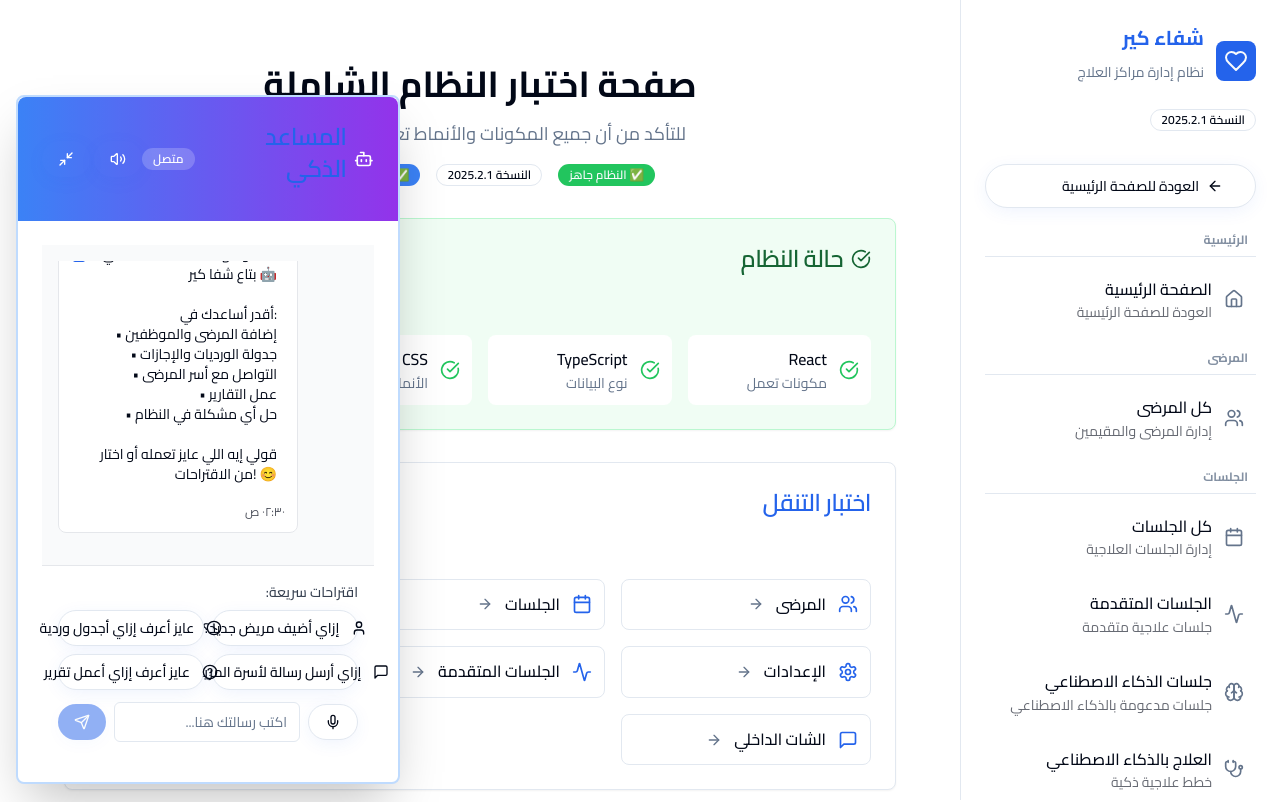
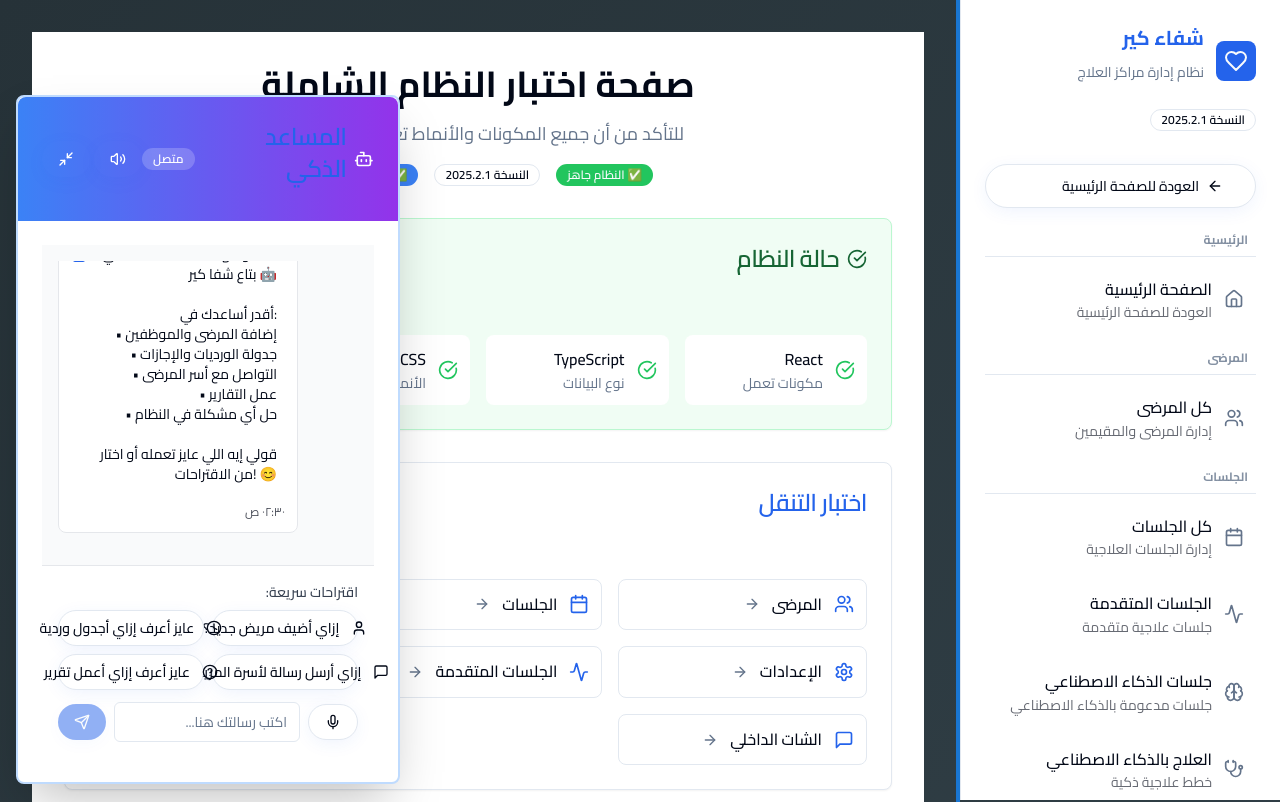
Before and after one commit to djharga/shifa-care-ai-insights-82-main, a React (Vite) app: page /test in a window 1280 px wide. Shown: the top 802 px of the page. Built offline with nearby package versions, Linux system fonts and the light colour scheme.

Commit message:
fix: remove default export from supabase client to resolve import errors

```diff
--- a/src/App.css
+++ b/src/App.css
@@ -414,3 +414,45 @@ body {
   outline: 2px solid var(--primary-color);
   outline-offset: 2px;
 }
+
+/* ثيمات الوقت */
+.theme-morning {
+  background: linear-gradient(135deg, #e0f7fa 0%, #b2ebf2 100%);
+}
+.theme-evening {
+  background: linear-gradient(135deg, #fffde7 0%, #ffe082 100%);
+}
+.theme-night {
+  background: linear-gradient(135deg, #263238 0%, #37474f 100%);
+}
+
+/* تخصيص حسب الدور */
+.role-admin .Navigation, .role-admin main {
+  /* لمسات إدارية */
+  border-right: 4px solid #1976d2;
+}
+.role-therapist .Navigation, .role-therapist main {
+  border-right: 4px solid #43a047;
+}
+.role-patient .Navigation, .role-patient main {
+  border-right: 4px solid #fbc02d;
+}
+
+/* تخصيص حسب نوع الصفحة */
+.page-reports main {
+  background: rgba(255,255,255,0.95);
+  box-shadow: 0 0 40px 0 #e0e0e0;
+}
+.page-chat main {
+  background: rgba(245,245,255,0.98);
+  box-shadow: 0 0 40px 0 #b3e5fc;
+}
+
+/* تحسينات عامة */
+.fade-in {
+  animation: fadeIn 0.7s;
+}
+@keyframes fadeIn {
+  from { opacity: 0; }
+  to { opacity: 1; }
+}
--- a/src/components/layout/Layout.tsx
+++ b/src/components/layout/Layout.tsx
@@ -5,20 +5,51 @@ interface LayoutProps {
   children: React.ReactNode;
 }
 
+// منطق تحديد الوقت
+const getTimeTheme = () => {
+  const hour = new Date().getHours();
+  if (hour >= 6 && hour < 12) return 'morning'; // صباح
+  if (hour >= 12 && hour < 18) return 'evening'; // مساء
+  return 'night'; // ليل
+};
+
+// متغير ثابت مؤقت لدور المستخدم (يمكن ربطه لاحقاً بالمصادقة)
+const userRole = localStorage.getItem('userRole') || 'admin'; // أو therapist أو patient
+
+// منطق تحديد نوع الصفحة (بناءً على المسار)
+const getPageType = () => {
+  if (window.location.pathname.includes('reports')) return 'reports';
+  if (window.location.pathname.includes('chat')) return 'chat';
+  return 'default';
+};
+
 const Layout: React.FC<LayoutProps> = ({ children }) => {
+  const timeTheme = getTimeTheme();
+  const pageType = getPageType();
+  const rootClass = `min-h-screen font-arabic overflow-x-hidden dir-rtl theme-${timeTheme} role-${userRole} page-${pageType}`;
+
   return (
-    <div className="min-h-screen bg-background font-arabic overflow-x-hidden" dir="rtl">
+    <div className={rootClass}>
+      {/* SVG/Gradient خلفية ديناميكية */}
+      <div className="fixed inset-0 -z-10 pointer-events-none select-none">
+        {timeTheme === 'morning' && (
+          <svg width="100%" height="100%" className="absolute inset-0 w-full h-full" style={{opacity:0.12}}><defs><linearGradient id="morning" x1="0" y1="0" x2="1" y2="1"><stop offset="0%" stopColor="#b2ebf2"/><stop offset="100%" stopColor="#e0f7fa"/></linearGradient></defs><rect width="100%" height="100%" fill="url(#morning)"/><circle cx="80%" cy="20%" r="180" fill="#81d4fa" opacity="0.3"/><circle cx="20%" cy="80%" r="120" fill="#a5d6a7" opacity="0.2"/></svg>
+        )}
+        {timeTheme === 'evening' && (
+          <svg width="100%" height="100%" className="absolute inset-0 w-full h-full" style={{opacity:0.13}}><defs><linearGradient id="evening" x1="0" y1="0" x2="1" y2="1"><stop offset="0%" stopColor="#ffe082"/><stop offset="100%" stopColor="#ffcc80"/></linearGradient></defs><rect width="100%" height="100%" fill="url(#evening)"/><ellipse cx="70%" cy="30%" rx="160" ry="80" fill="#ffb74d" opacity="0.25"/><ellipse cx="30%" cy="70%" rx="100" ry="60" fill="#ba68c8" opacity="0.18"/></svg>
+        )}
+        {timeTheme === 'night' && (
+          <svg width="100%" height="100%" className="absolute inset-0 w-full h-full" style={{opacity:0.15}}><defs><linearGradient id="night" x1="0" y1="0" x2="1" y2="1"><stop offset="0%" stopColor="#263238"/><stop offset="100%" stopColor="#37474f"/></linearGradient></defs><rect width="100%" height="100%" fill="url(#night)"/><circle cx="85%" cy="15%" r="100" fill="#1976d2" opacity="0.18"/><circle cx="15%" cy="85%" r="80" fill="#90a4ae" opacity="0.13"/></svg>
+        )}
+      </div>
       {/* Navigation */}
       <Navigation />
-
       {/* Main Content */}
       <main className="lg:mr-80 transition-all duration-300 fade-in">
         <div className="min-h-screen p-3 sm:p-4 md:p-6 lg:p-8 max-w-full">
           {children}
         </div>
       </main>
-
-      {/* Debug Info - إزالة هذا في الإنتاج */}
     </div>
   );
 };
--- a/src/integrations/supabase/client.ts
+++ b/src/integrations/supabase/client.ts
@@ -132,8 +132,6 @@ export interface ConnectionResult {
 // تصدير الكائن الرئيسي
 // =====================================================
 
-export default supabase
-
 console.log('🔐 نظام المصادقة أونلاين جاهز!');
 console.log('📧 يمكنك التسجيل أو الدخول عبر Supabase');
 console.log('🌐 متوافق مع Node.js 22+');
```
